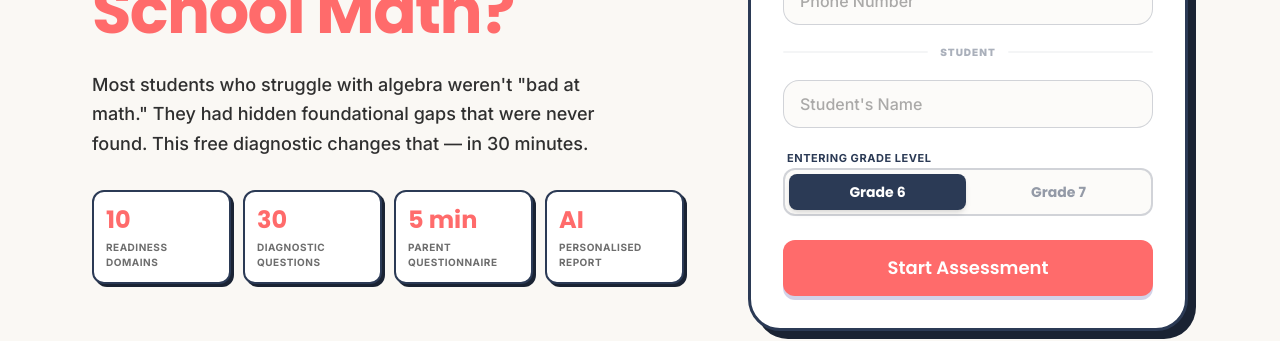
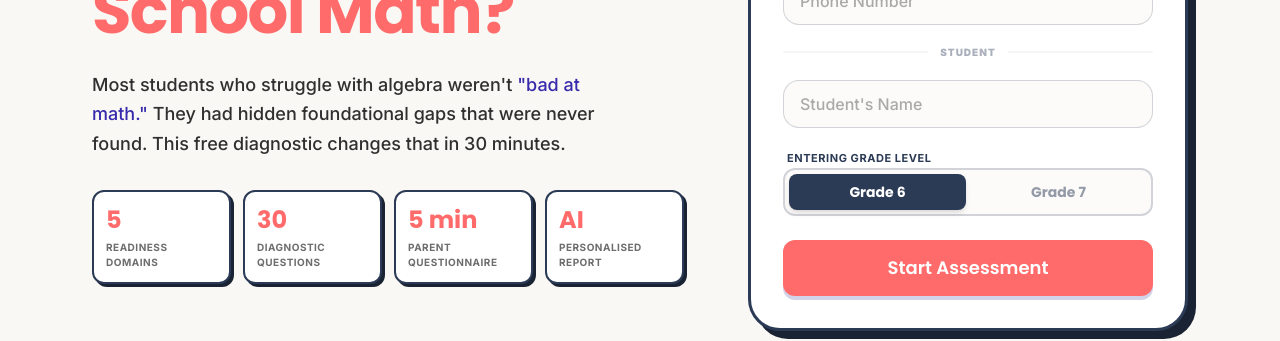
Before and after one commit to Mugunth140/mindverse-assessment, a Next.js app: page / in a window 1280 px wide. Shown: the part 368-709 px from the top of the page. Built offline with nearby package versions, Linux system fonts and the light colour scheme.

Commit message:
style: Update text styling and adjust readiness domains count for improved clarity and accuracy

```diff
--- a/src/app/page.tsx
+++ b/src/app/page.tsx
@@ -78,12 +78,12 @@ export default function Home() {
         </h1>
 
         <p className="text-base md:text-lg text-brand-charcoal max-w-lg font-medium leading-relaxed mb-8">
-          Most students who struggle with algebra weren't "bad at math." They had hidden foundational gaps that were never found. This free diagnostic changes that — in 30 minutes.
+          Most students who struggle with algebra weren't <span className="text-indigo-800">"bad at math."</span> They had hidden foundational gaps that were never found. This free diagnostic changes that in 30 minutes.
         </p>
 
         <div className="grid grid-cols-2 sm:grid-cols-4 gap-3 text-brand-blue">
           <div className="flex flex-col items-center sm:items-start bg-white border-2 border-brand-blue p-3 rounded-xl shadow-[3px_3px_0_0_#1a2333]">
-            <span className="text-2xl font-heading font-black text-brand-accent">10</span>
+            <span className="text-2xl font-heading font-black text-brand-accent">5</span>
             <span className="text-[10px] font-bold uppercase tracking-wider text-brand-charcoal/70 mt-1 text-center sm:text-left">Readiness Domains</span>
           </div>
           <div className="flex flex-col items-center sm:items-start bg-white border-2 border-brand-blue p-3 rounded-xl shadow-[3px_3px_0_0_#1a2333]">
```
